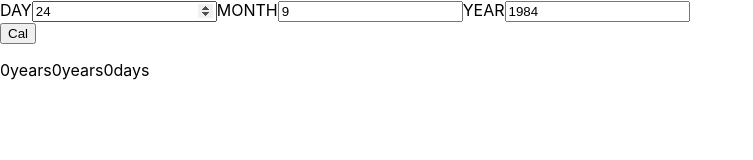
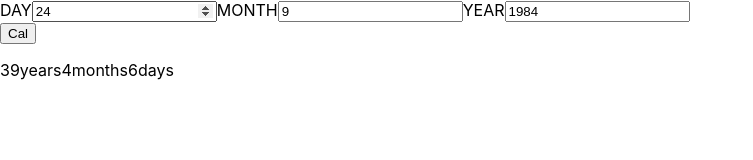
Before and after one commit to edpau/FM_age_calculator_app_react, a React (Create React App) app: page / in a window 1280 px wide. Shown: the top 160 px of the page, without its empty margins (0-753 px from the left). Built offline with nearby package versions, Linux system fonts and the light colour scheme.

Commit message:
refactor: Add useEffect for age calculation

```diff
--- a/src/App.js
+++ b/src/App.js
@@ -1,4 +1,4 @@
-import { useState } from "react";
+import { useEffect, useState } from "react";
 
 function DisplayAge() {
   return (
@@ -70,8 +70,6 @@ function AgeCalCard() {
   });
 
   const calculateAge = (day, month, year) => {
-    // check y e is passed in
-    // e.preventDefault();
 
     // Milliseconds in a year 1000*60*60*24*365.25
     const millisecondsPerYear = 31557600000;
@@ -102,6 +100,10 @@ function AgeCalCard() {
 
   };
 
+  useEffect(()=>{
+    calculateAge(day, month, year)
+  },[])
+
 
 
   return (
@@ -115,7 +117,7 @@ function AgeCalCard() {
         onChangeYear={setYear}
         handleCal={calculateAge}
       />
-      <p>{age.years}years{age.months}years{age.days}days</p>
+      <p>{age.years}years{age.months}months{age.days}days</p>
     </div>
   );
 }
```
